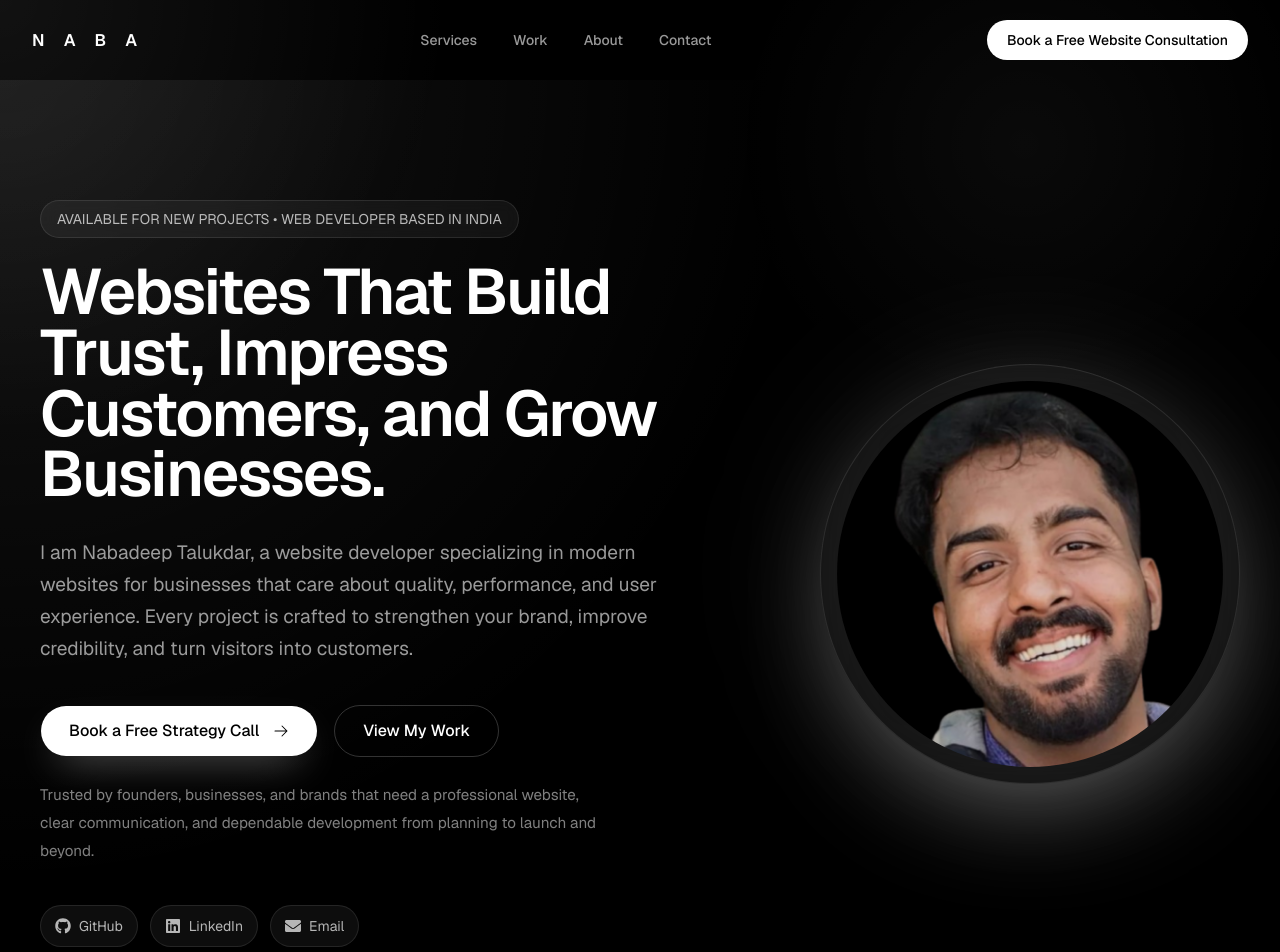
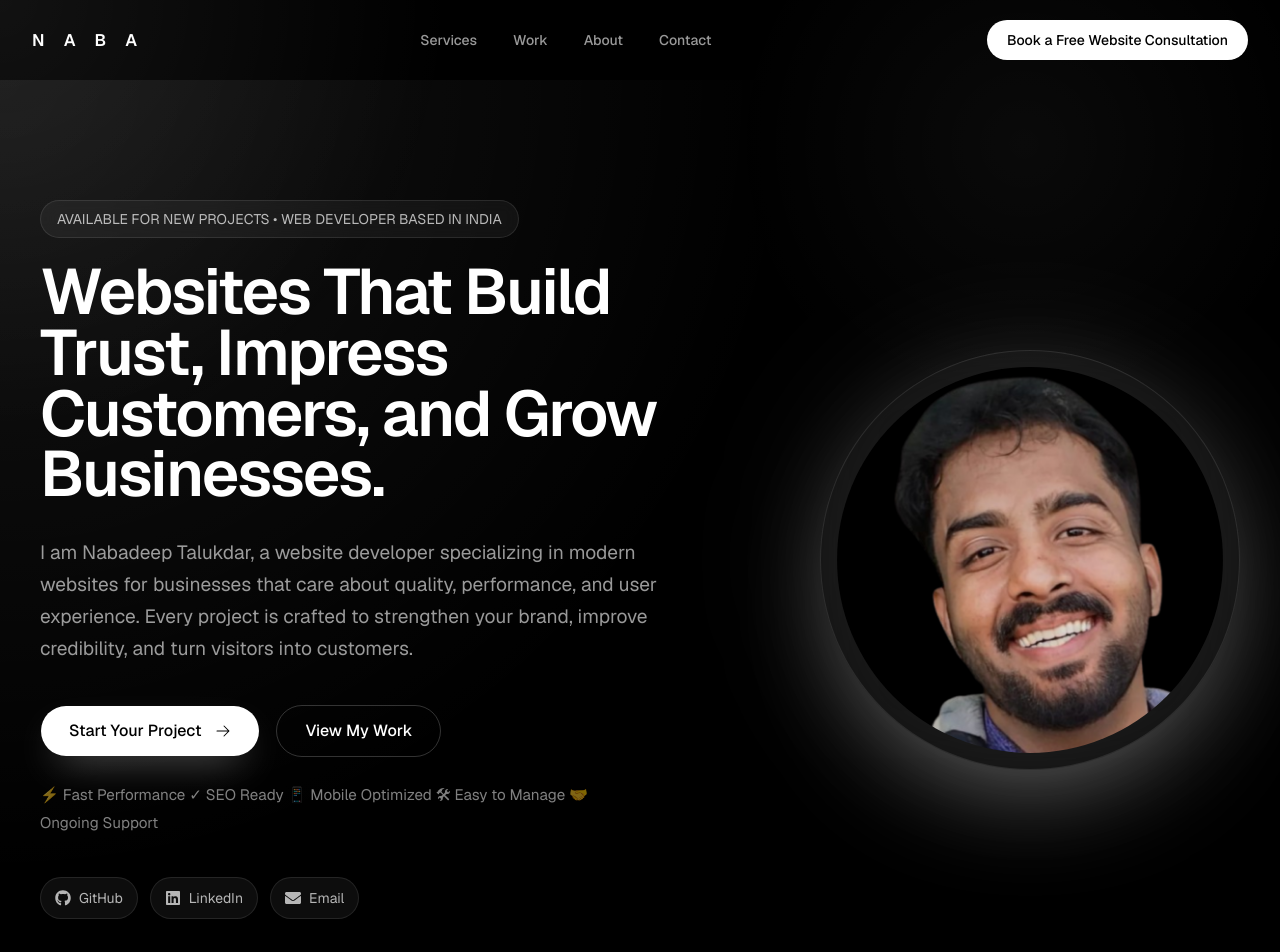
Before and after one commit to nabadeeptalukdar/portfolio, a Next.js app: page / in a window 1280 px wide. Shown: the top 952 px of the page. Built offline with nearby package versions, Linux system fonts and the light colour scheme.

Commit message:
updated hero section

```diff
--- a/src/components/sections/Hero.jsx
+++ b/src/components/sections/Hero.jsx
@@ -40,7 +40,7 @@ export default function Hero() {
           <div className="mt-10 flex flex-col gap-3 sm:flex-row sm:flex-wrap sm:gap-4">
             <Link href="/book-call" aria-label="Book a Free Strategy Call">
               <Button className="h-[52px] rounded-full px-6 text-[1rem] text-black shadow-[0_16px_40px_-18px_rgba(255,255,255,0.55)] transition hover:scale-[1.01] sm:px-7">
-                Book a Free Strategy Call
+                Start Your Project
                 <HiArrowRight className="ml-2 text-lg" />
               </Button>
             </Link>
@@ -53,8 +53,7 @@ export default function Hero() {
           </div>
 
           <p className="mt-6 max-w-xl text-[clamp(0.95rem,1.1vw,1rem)] leading-7 text-white/50">
-            Trusted by founders, businesses, and brands that need a professional website, clear communication, and dependable development from planning to launch and beyond.
-          </p>
+          ⚡ Fast Performance   ✓ SEO Ready   📱 Mobile Optimized   🛠 Easy to Manage    🤝 Ongoing Support</p>
 
           <div className="mt-10 flex flex-wrap gap-2 sm:gap-3">
             {links.map((item) => {
```
